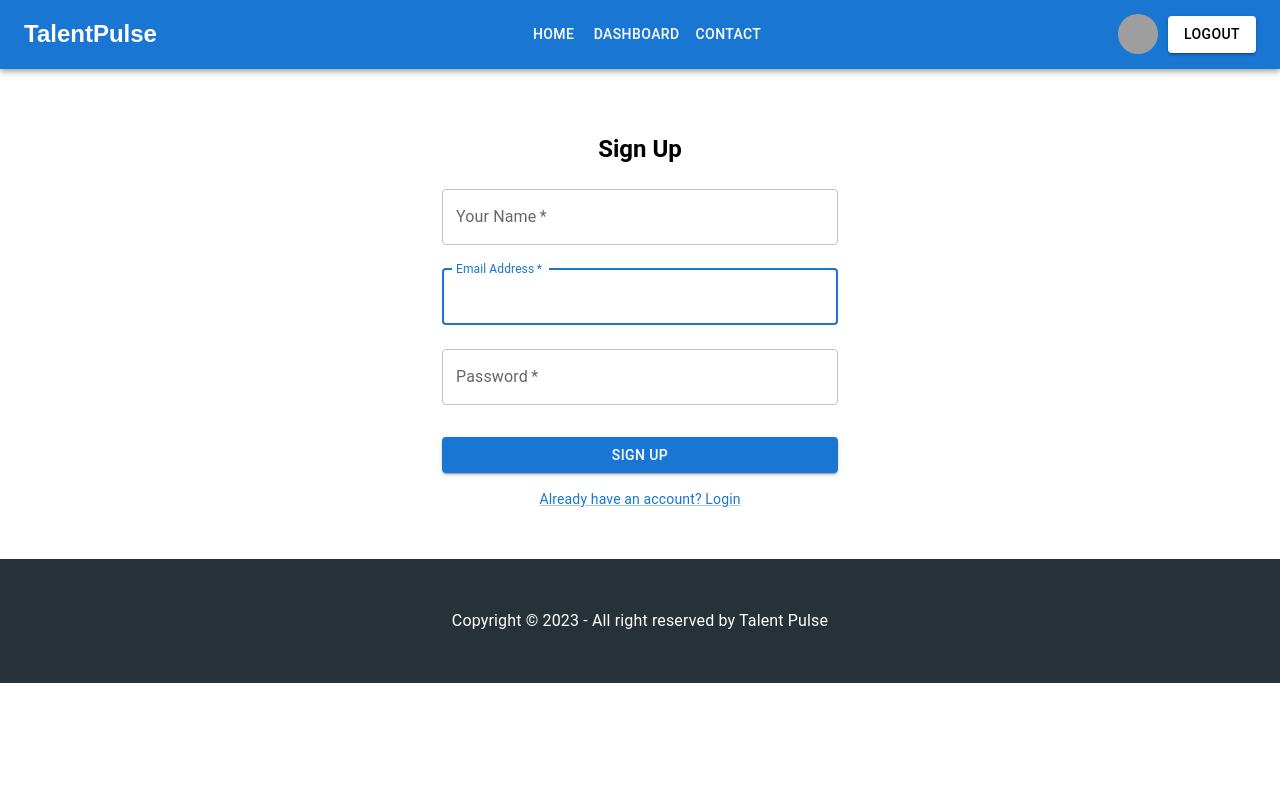
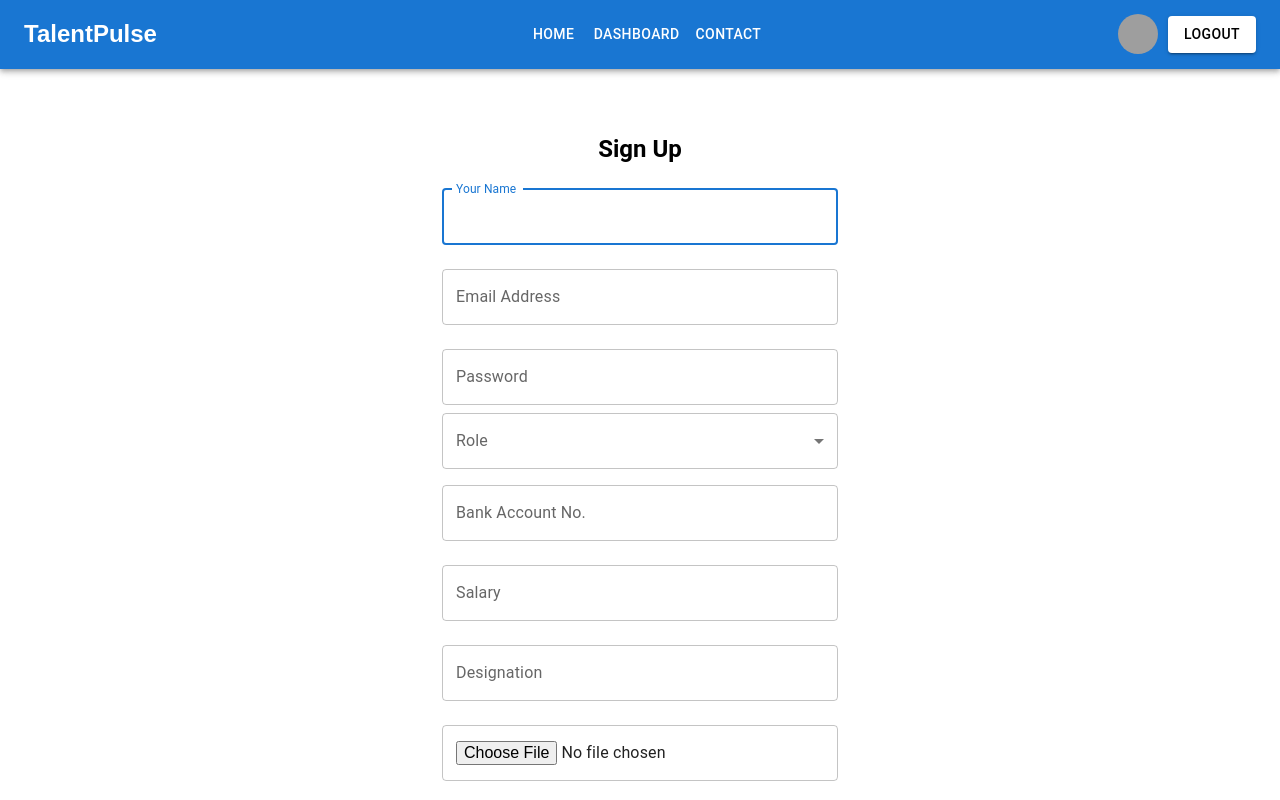
Before and after one commit to Nazmul1582/employee-management-client, a React (Vite) app: page /signup in a window 1280 px wide. Shown: the top 800 px of the page. Built offline with nearby package versions, Linux system fonts and the light colour scheme; grey boxes are pictures that could not be loaded; what react-swipeable-views-utils would draw is missing.

Commit message:
created the signup form with react-hook-form and validate it

```diff
--- a/package.json
+++ b/package.json
@@ -19,6 +19,7 @@
     "match-sorter": "^6.3.1",
     "react": "^18.2.0",
     "react-dom": "^18.2.0",
+    "react-hook-form": "^7.48.2",
     "react-router-dom": "^6.20.0",
     "react-swipeable-views": "^0.14.0",
     "sort-by": "^1.2.0"
--- a/src/pages/Login/Login.jsx
+++ b/src/pages/Login/Login.jsx
@@ -59,7 +59,7 @@ export default function Login() {
               Login
             </Button>
             <Grid textAlign="center">
-                <Link href="#" variant="body2">
+                <Link href="/signup" variant="body2">
                   {"Don't have an account? Sign Up"}
                 </Link>
             </Grid>
--- a/src/pages/SignUp/SignUp.jsx
+++ b/src/pages/SignUp/SignUp.jsx
@@ -1,66 +1,143 @@
-import Button from '@mui/material/Button';
-import TextField from '@mui/material/TextField';
-import Link from '@mui/material/Link';
-import Grid from '@mui/material/Grid';
-import Box from '@mui/material/Box';
-import Typography from '@mui/material/Typography';
-import Container from '@mui/material/Container';
+import Button from "@mui/material/Button";
+import TextField from "@mui/material/TextField";
+import Link from "@mui/material/Link";
+import Grid from "@mui/material/Grid";
+import Box from "@mui/material/Box";
+import Typography from "@mui/material/Typography";
+import Container from "@mui/material/Container";
+import { FormControl, InputLabel, MenuItem, Select } from "@mui/material";
+import { Controller, useForm } from "react-hook-form";
 
 export default function SignUp() {
-  const handleSubmit = (event) => {
-    event.preventDefault();
-    const data = new FormData(event.currentTarget);
-    console.log({
-      name: data.get('name'),
-      email: data.get('email'),
-      password: data.get('password'),
-    });
+  const {
+    register,
+    handleSubmit,
+    formState: { errors },
+    control,
+  } = useForm();
+
+  const onSubmit = (data) => {
+    console.log(data);
   };
 
   return (
-      <Container component="main" maxWidth="xs" sx={{mb: "50px"}}>
+    <Container component="main" maxWidth="xs" sx={{ mb: "50px" }}>
       <Box
         sx={{
           marginTop: 8,
-            display: 'flex',
-            flexDirection: 'column',
-            alignItems: 'center',
+          display: "flex",
+          flexDirection: "column",
+          alignItems: "center",
         }}
       >
         <Typography component="h2" fontWeight={600} variant="h5">
           Sign Up
         </Typography>
-          <Box component="form" onSubmit={handleSubmit} noValidate sx={{ mt: 1 }}>
+        <Box
+          component="form"
+          onSubmit={handleSubmit(onSubmit)}
+          noValidate
+          sx={{ mt: 1 }}
+        >
           <TextField
             margin="normal"
-              required
             fullWidth
-              id="name"
             label="Your Name"
-              name="name"
-              autoComplete="name"
+            {...register("name", { required: true })}
             autoFocus
+            type="text"
+          />
+          {errors.name && (
+            <Typography color="red">Name is required!</Typography>
+          )}
+          <TextField
+            margin="normal"
+            fullWidth
+            label="Email Address"
+            {...register("email", { required: true })}
+            type="email"
+          />
+          {errors.email && (
+            <Typography color="red">Email is required!</Typography>
+          )}
+          <TextField
+            margin="normal"
+            fullWidth
+            {...register("password", {
+              required: true,
+              minLength: 6,
+              pattern: /(?=.*[A-Z])(?=.*[!@#$&*])/,
+            })}
+            label="Password"
+            type="password"
+          />
+          {errors.password?.type === "required" && (
+            <Typography color="red">Pasword is required!</Typography>
+          )}
+          {errors.password?.type === "minLength" && (
+            <Typography color="red">
+              Pasword must be 6 characters or longer!
+            </Typography>
+          )}
+          {errors.password?.type === "pattern" && (
+            <Typography color="red">
+              Pasword contains at least an uppercase and a special character!
+            </Typography>
+          )}
+          <Controller
+            name="Role"
+            control={control}
+            defaultValue=""
+            render={({ field }) => (
+              <FormControl fullWidth>
+                <InputLabel>Role</InputLabel>
+                <Select label="Role" {...field}>
+                  <MenuItem value="employee">Employee</MenuItem>
+                  <MenuItem value="hr">HR</MenuItem>
+                  <MenuItem value="admin">Admin</MenuItem>
+                </Select>
+              </FormControl>
+            )}
           />
           <TextField
             margin="normal"
-              required
             fullWidth
-              id="email"
-              label="Email Address"
-              name="email"
-              autoComplete="email"
-              autoFocus
+            {...register("bank_account_no", { required: true })}
+            label="Bank Account No."
+            type="text"
           />
+          {errors.bank_account_no && (
+            <Typography color="red">Bank account no. is required!</Typography>
+          )}
           <TextField
             margin="normal"
-              required
             fullWidth
-              name="password"
-              label="Password"
-              type="password"
-              id="password"
-              autoComplete="current-password"
+            {...register("salary", { required: true })}
+            label="Salary"
+            type="number"
           />
+          {errors.salary && (
+            <Typography color="red">Salary is required!</Typography>
+          )}
+          <TextField
+            margin="normal"
+            fullWidth
+            {...register("designation", { required: true })}
+            label="Designation"
+            type="text"
+          />
+          {errors.designation && (
+            <Typography color="red">Designation is required!</Typography>
+          )}
+          <TextField
+            margin="normal"
+            fullWidth
+            {...register("photo", { required: true })}
+            type="file"
+          />
+          {errors.photo && (
+            <Typography color="red">Photo is required!</Typography>
+          )}
           <Button
             type="submit"
             fullWidth
```
Also changed, not shown: src/pages/shared/Navbar/Navbar.jsx (+1 -22 lines), 1 other file (tests, documents, lock files or other folders). Lines whose indentation alone changed are shown as unchanged.
